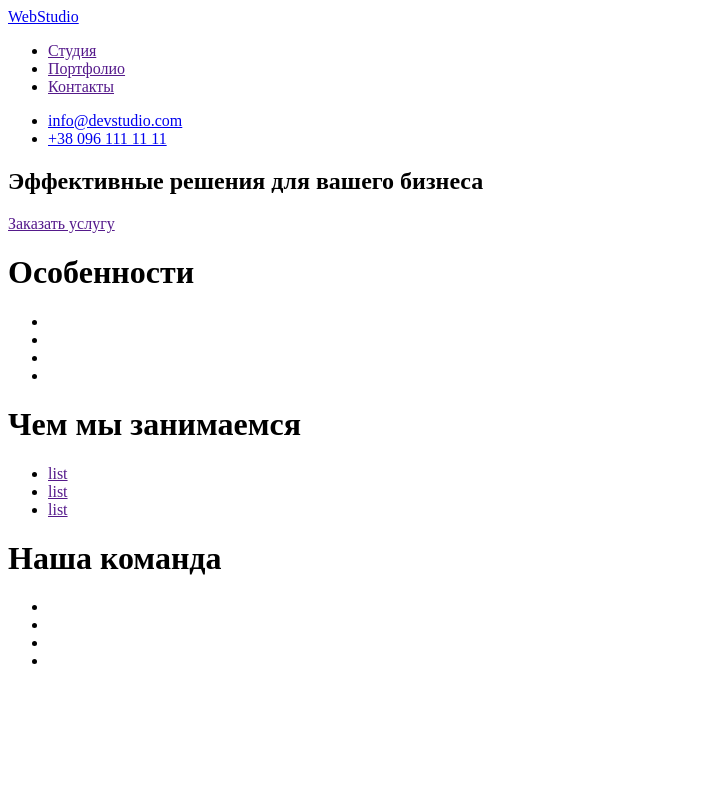
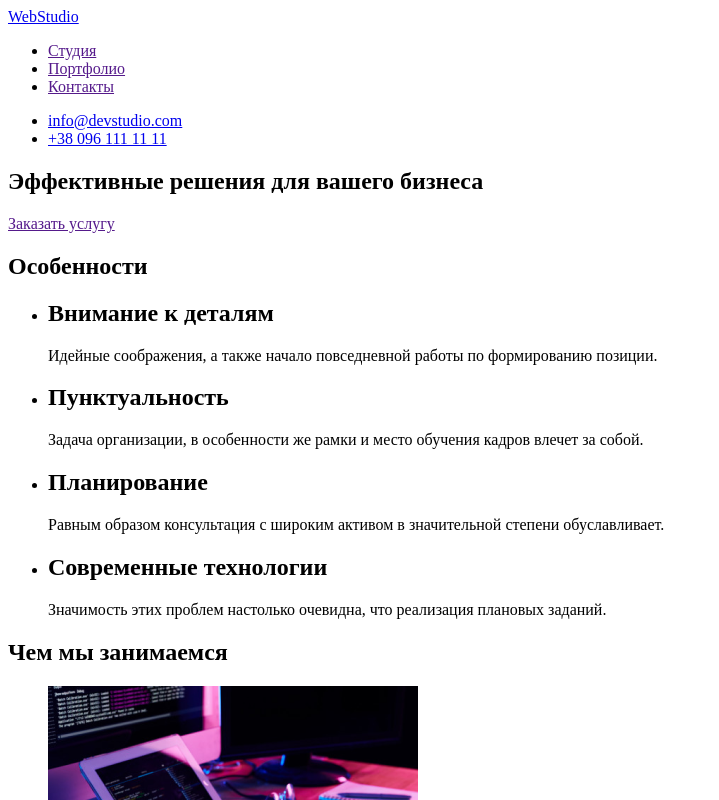
Before and after one commit to Katerina-Zamiatina/goit-markup-hw-01, a plain HTML site: page index.html in a window 1280 px wide. Shown: the top 800 px of the page, without its empty margins (0-719 px from the left). Drawn offline with Linux system fonts and the light colour scheme.

Commit message:
Добавляет секцию Наша команда

```diff
--- a/index.html
+++ b/index.html
@@ -29,34 +29,65 @@
 				<a href="">Заказать услугу</a>
 			</section>
 			<!-- Особенности -->
-			<h1>Особенности</h1>
-			<section class="points">
+
+			<section class="features">
+				<h1>Особенности</h1>
 				<ul>
-					<li></li>
-					<li></li>
-					<li></li>
-					<li></li>
+					<li>
+						<h2>Внимание к деталям</h2>
+						<p>Идейные соображения, а также начало повседневной работы по формированию позиции.</p>
+					</li>
+					<li>
+						<h2>Пунктуальность</h2>
+						<p>Задача организации, в особенности же рамки и место обучения кадров влечет за собой.</p>
+					</li>
+					<li>
+						<h2>Планирование</h2>
+						<p>Равным образом консультация с широким активом в значительной степени обуславливает.</p>
+					</li>
+					<li>
+						<h2>Современные технологии</h2>
+						<p>Значимость этих проблем настолько очевидна, что реализация плановых заданий.</p>
+					</li>
 				</ul>
 			</section>
 
 			<!-- Чем мы занимаемся -->
-			<h1>Чем мы занимаемся</h1>
+
 			<section class="work_stream">
+				<h1>Чем мы занимаемся</h1>
 				<ul>
-					<li><a href="">list</a></li>
-					<li><a href="">list</a></li>
-					<li><a href="">list</a></li>
+					<li>
+						<a href=""><img src="./images/box1.png" alt="Человек работает за компьютером" width="370px" /></a>
+					</li>
+					<li>
+						<a href="">
+							<img src="./images/box2.png" alt="Человек разрабатывает мобильное приложение" width="370px" />
+						</a>
+					</li>
+					<li>
+						<a href=""><img src="./images/box3.png" alt="Человек разрабатывает дизайн" width="370px" /></a>
+					</li>
 				</ul>
 			</section>
 
 			<!-- Наша команда -->
-			<h1>Наша команда</h1>
+
 			<setion class="our_team">
+				<h1>Наша команда</h1>
 				<ul>
-					<li><a href=""></a></li>
-					<li><a href=""></a></li>
-					<li><a href=""></a></li>
-					<li><a href=""></a></li>
+					<li>
+						<a href=""><img src="./images/igor.jpg" alt="Мужчина дизайнер" width="270px" /></a>
+					</li>
+					<li>
+						<a href=""><img src="./images/olga.jpg" alt="Женщина разработчик" width="270px" /></a>
+					</li>
+					<li>
+						<a href=""><img src="./images/nikolay.jpg" alt="Мужчина маркетолог" width="270px" /></a>
+					</li>
+					<li>
+						<a href=""><img src="./images/mikhail.jpg" alt="Мужчина дизайнер" width="270px" /></a>
+					</li>
 				</ul>
 			</setion>
 		</main>
```
Also changed, not shown: images/box1.png (added), images/box2.png (added), images/box3.png (added), images/igor.jpg (added), images/mikhail.jpg (added), images/nikolay.jpg (added), images/olga.jpg (added), 1 other file.
